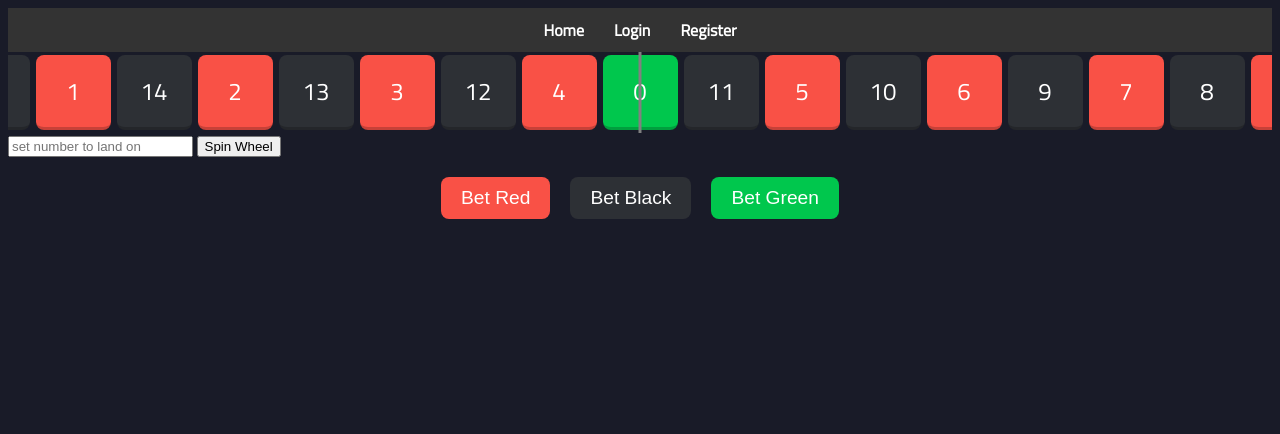
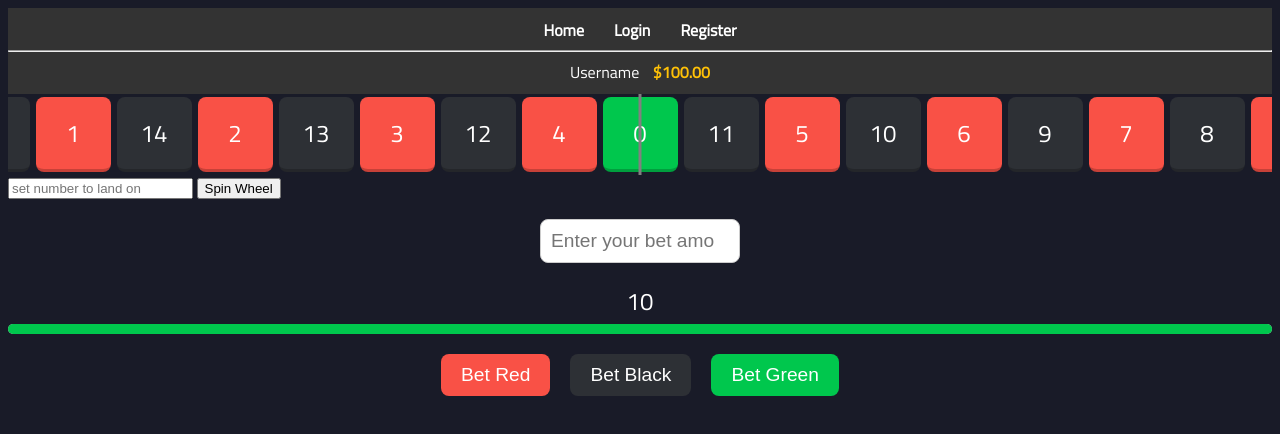
Before and after one commit to kalashnii/casino, a website: page public/main.html in a window 1280 px wide. Drawn offline with Linux system fonts and the light colour scheme; no server answers.

Commit message:
added frontend stuff and session persistence

```diff
--- a/package.json
+++ b/package.json
@@ -9,6 +9,7 @@
   "author": "",
   "license": "ISC",
   "dependencies": {
+    "connect-mongo": "^5.0.0",
     "express": "^4.18.2",
     "express-session": "^1.17.3",
     "mongodb": "^5.7.0"
--- a/public/css/common.css
+++ b/public/css/common.css
@@ -25,3 +25,16 @@ nav {
   color: white;
   font-weight: bold;
 }
+
+.user-info {
+  text-align: center;
+}
+
+.username {
+  margin-right: 10px;
+}
+
+.balance {
+  font-weight: bold;
+  color: #ffc107; /* Adjust color as needed */
+}
--- a/public/css/main.css
+++ b/public/css/main.css
@@ -91,3 +91,51 @@ body {
   background: #00C74D;
   color: white;
 }
+
+.bet-input {
+  display: flex;
+  justify-content: center;
+  align-items: center;
+  margin-top: 20px;
+}
+
+#bet-amount {
+  padding: 10px;
+  font-size: 1.2em;
+  border: 1px solid #ccc;
+  border-radius: 8px;
+  width: 200px;
+}
+
+.timer-wrapper {
+  display: flex;
+  flex-direction: column;
+  align-items: center;
+  margin-top: 20px;
+}
+
+.timer {
+  font-size: 1.5em;
+  color: white;
+}
+
+.timer-bar {
+  width: 100%;
+  height: 10px;
+  background-color: #ccc;
+  border-radius: 5px;
+  margin-top: 5px;
+  position: relative;
+}
+
+.timer-bar::after {
+  content: "";
+  position: absolute;
+  top: 0;
+  left: 0;
+  height: 100%;
+  background-color: #00C74D;
+  border-radius: 5px;
+  width: 100%;
+  transition: width 1s linear;
+}
--- a/public/js/main.js
+++ b/public/js/main.js
@@ -2,8 +2,38 @@
 const CARD_ORDER = [0, 11, 5, 10, 6, 9, 7, 8, 1, 14, 2, 13, 3, 12, 4];
 const NUMBER_OF_ROWS = 29;
 
-addEventListener("load", () => {
+addEventListener("load", async () => {
   createWheelElements();
+  const user = await getUser();
+
+  const elementUsername = document.getElementById("username")
+  elementUsername.textContent = user.username
+  const elementBalance = document.getElementById("balance")
+  elementBalance.textContent = user.balance
+
+  const timerElement = document.getElementById("timer");
+  const timerBarElement = document.getElementById("timer-bar");
+  let remainingTime = 1000;
+  const timerInterval = 10; // 1 second in milliseconds
+
+  function updateTimer() {
+    if (remainingTime > 0) {
+      remainingTime -= 1;
+      timerElement.textContent = (remainingTime / 100).toFixed(0);
+      timerBarElement.style.width = (remainingTime / 1000) * 100 + "%";
+    }
+    else if (remainingTime === 0) {
+      remainingTime = -1
+      const outcomeInput = document.getElementById("outcome-input");
+      const outcome = parseInt(outcomeInput.value) || Math.ceil(Math.random() * CARD_ORDER.length);
+      spinWheel(outcome);
+      setTimeout(() => {
+        remainingTime = 1000
+      }, 6000);
+
+    }
+  }
+  const timer = setInterval(updateTimer, timerInterval);
 
   document.getElementById("spin-button").addEventListener("click", () => {
     const outcomeInput = document.getElementById("outcome-input");
@@ -95,10 +125,9 @@ function spinWheel(numberToLandOn) {
   }, 6 * 1000);
 }
 
-async function getUser(){
+async function getUser() {
   const response = await fetch("/api/v1/users/@me")
-
   const responseData = await response.json()
 
-  console.log(responseData)
+  return responseData
 }
--- a/public/main.html
+++ b/public/main.html
@@ -10,12 +10,17 @@
     <title>2D Roulette Wheel</title>
   </head>
   <body>
-    <nav style="position: relative;">
+    <nav style="position: relative;" id="navbar">
       <ul class="nav-links">
         <li><a href="main.html">Home</a></li>
         <li><a href="login.html">Login</a></li>
         <li><a href="register.html">Register</a></li>
       </ul>
+      <hr>
+      <div class="user-info">
+        <span class="username" id="username">Username</span>
+        <span class="balance" id="balance">$100.00</span>
+      </div>
     </nav>
 
     <div class="roulette-wrapper">
@@ -30,6 +35,16 @@
         Spin Wheel
       </button>
     </div>
+
+    <div class="bet-input">
+      <input id="bet-amount" type="number" placeholder="Enter your bet amount">
+    </div>
+
+    <div class="timer-wrapper">
+      <div id="timer" class="timer">10</div>
+      <div id="timer-bar" class="timer-bar"></div>
+    </div>
+
     <div class="bet-buttons">
       <button class="bet-button" id="bet-red">Bet Red</button>
       <button class="bet-button" id="bet-black">Bet Black</button>
--- a/webserver.mjs
+++ b/webserver.mjs
@@ -1,8 +1,9 @@
 import express from 'express'
-import { MongoClient,ObjectId } from 'mongodb'
+import { MongoClient, ObjectId } from 'mongodb'
 import crypto from 'crypto'
 import { promisify } from "util";
 import session from 'express-session';
+import MongoStore from 'connect-mongo'
 const pbkdf2 = promisify(crypto.pbkdf2);
 
 const client = await MongoClient.connect('mongodb://127.0.0.1:27017')
@@ -24,6 +25,7 @@ app.use(session({
   resave: false,
   saveUninitialized: false,
   cookie: { secure: false, httpOnly: true },
+  store: MongoStore.create({ client, dbName: "casino" })
 }))
 
 async function hashPassword(password, salt) {
@@ -85,7 +87,7 @@ app.get("/api/v1/users/@me", async (req, res) => {
   if (!req.session.user) {
     return res.status(401).json({ error: "not logged in", errorCode: 5 })
   }
-  const user = await users.findOne({_id: new ObjectId(req.session.user._id)})
+  const user = await users.findOne({ _id: new ObjectId(req.session.user._id) })
 
   console.log(req.session.user)
 
```
Also changed, not shown: 1 other file. Lines whose indentation alone changed are shown as unchanged.
